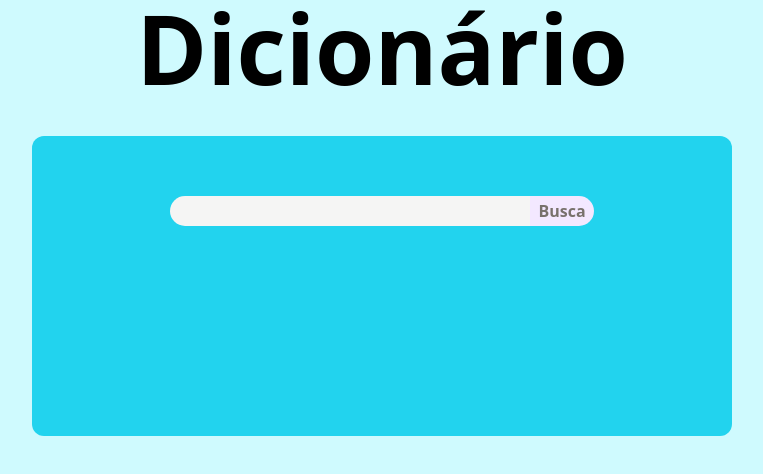
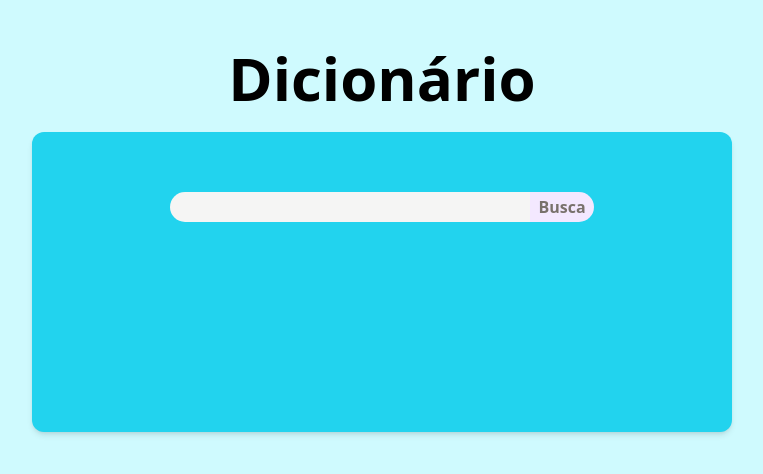
Before and after one commit to edgarrps/dic-ptbr, a React (Vite) app: page / in a window 1280 px wide. Shown: the top 474 px of the page, without its empty margins (258-1021 px from the left). Built offline with nearby package versions, Linux system fonts and the light colour scheme.

Commit message:
style modified

```diff
--- a/src/Components/SearchCard.tsx
+++ b/src/Components/SearchCard.tsx
@@ -2,7 +2,7 @@ import SearchInput from "./SearchInput"
 
 const SearchCard = () => {
     return (
-        <div className='grid place-items-center p-10'>
+        <div className='grid place-items-center p-6'>
             <SearchInput />
         </div>
     )
--- a/src/Components/SearchInput.tsx
+++ b/src/Components/SearchInput.tsx
@@ -2,11 +2,11 @@ import ReactTextareaAutosize from "react-textarea-autosize"
 
 export default function SearchInput () {
     return (
-        <div className='grid rounded-xl bg-cyan-400 w-[700px] h-[300px] place-items-center'>
-            <div>
-                <input className='bg-stone-100 rounded-l-full w-[360px] h-[30px]' type='text' />
+        <div className='grid rounded-xl bg-cyan-400 w-[700px] h-[300px] place-items-center shadow-md hover:shadow-2xl ease-in-out duration-300'>
+            <p className='hover:shadow-md rounded-full'>
+                <input className='bg-stone-100 rounded-l-full w-[360px] h-[30px] focus:outline-0 pl-3 pr-2' type='text' />
                 <button className='bg-purple-100 rounded-r-full pl-2 pr-2 w-auto h-[30px] font-bold text-stone-500'>Busca</button>
-            </div>
+            </p>
             <ReactTextareaAutosize className='w-[400px] bg-cyan-400 pl-2 pr-2 pt-1 pb-1 focus:outline-none resize-none' />
         </div>
     )
--- a/src/Pages/Dic.tsx
+++ b/src/Pages/Dic.tsx
@@ -3,7 +3,7 @@ import SearchCard from "../Components/SearchCard";
 export default function Dic() {
     return (
         <div className='bg-cyan-100 h-screen w-screen'>
-        <h1 className='text-center font-bold text-8xl'>Dicionário</h1>
+        <h1 className='text-center font-bold text-6xl pt-12'>Dicionário</h1>
         <SearchCard/>
         </div>
     )
```
